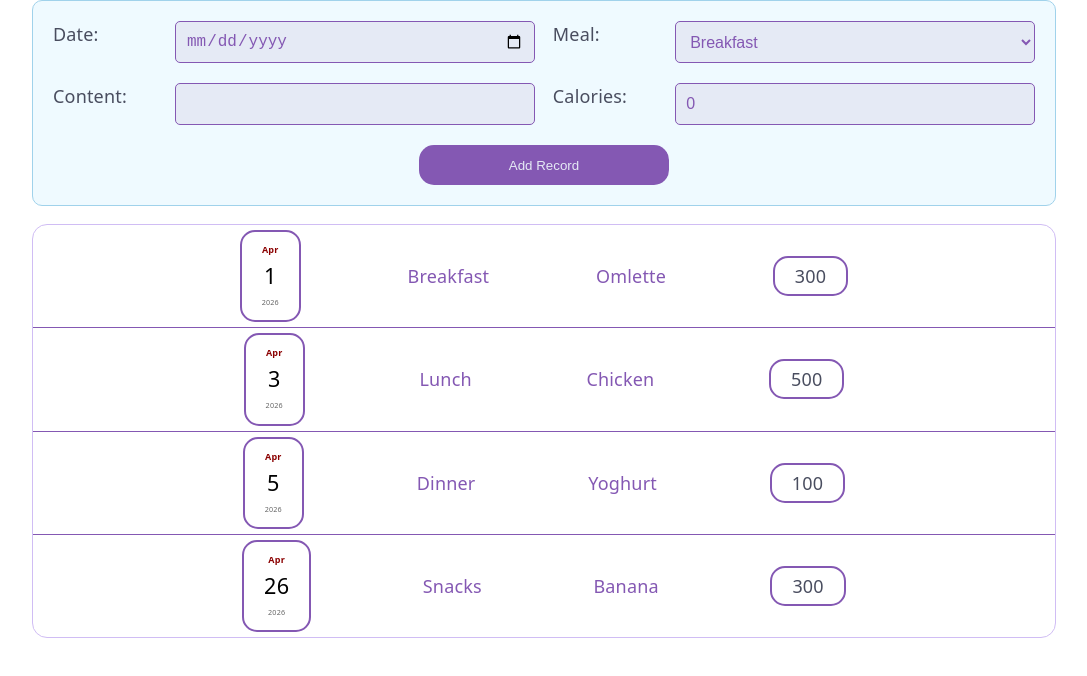
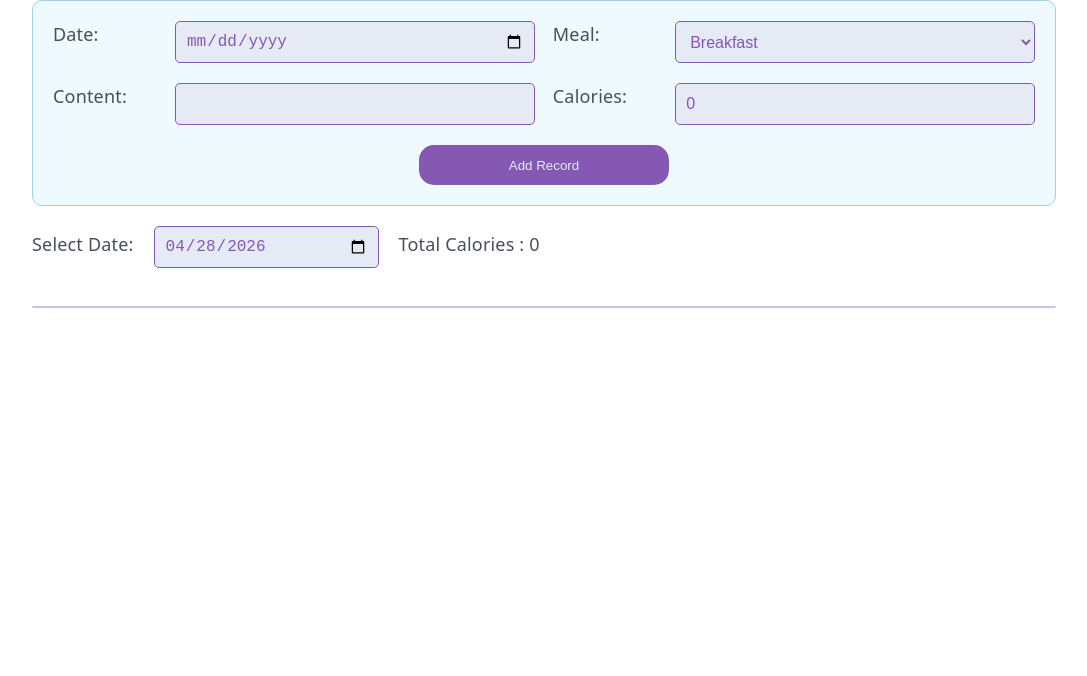
Before and after one commit to OmarKh006/calorie-tracker, a React (Vite) app: page / in a window 1280 px wide. Shown: the top 676 px of the page, without its empty margins (96-1183 px from the left). Built offline with nearby package versions, Linux system fonts and the light colour scheme.

Commit message:
filtering records by date

```diff
--- a/src/App.jsx
+++ b/src/App.jsx
@@ -1,6 +1,6 @@
 import { useState } from "react";
-import RecordList from "./components/calorieRecordsSection/RecordList";
 import CaloriesRecordEdit from "./components/edit/CaloriesRecordEdit";
+import ListingSection from "./components/calorieRecordsSection/ListingSection";
 
 const INITIAL_RECORDS = [
   {
@@ -45,13 +45,12 @@ function App() {
     };
     setRecords((prevRecord) => [formattedRecord, ...prevRecord]);
     setNextID((previous) => previous + 1);
-    console.log(record);
   };
 
   return (
     <>
       <CaloriesRecordEdit onFormSubmit={formSubmit} />
-      <RecordList records={records}></RecordList>
+      <ListingSection allRecords={records} />
     </>
   );
 }
--- /dev/null
+++ b/src/components/calorieRecordsSection/ListingSection.jsx
@@ -0,0 +1,51 @@
+import RecordList from "./RecordList";
+import styles from "./ListingSection.module.css";
+import { useState } from "react";
+
+function ListingSection(props) {
+  const { allRecords } = props;
+  const [currentDate, setCurrentDate] = useState(new Date());
+  const [calories, setCalories] = useState(0);
+
+  const filterDate = (record) => {
+    return (
+      record.date.getDate() === currentDate.getDate() &&
+      record.date.getMonth() === currentDate.getMonth() &&
+      record.date.getFullYear() === currentDate.getFullYear()
+    );
+  };
+
+  const filteredRecords = allRecords.filter(filterDate);
+
+  const onDateChangeHandler = (event) => {
+    let sum = 0;
+    setCurrentDate(new Date(event.target.value));
+
+    filteredRecords.forEach((record) => {
+      sum += record.calories;
+    });
+
+    setCalories(sum);
+  };
+
+  return (
+    <>
+      <label className={styles["listing-picker-label"]} htmlFor="listingDate">
+        Select Date:
+      </label>
+      <input
+        className={styles["listing-picker-input"]}
+        type="date"
+        id="listingDate"
+        value={currentDate.toISOString().split("T")[0]}
+        onChange={onDateChangeHandler}
+      />
+      <label className={`${styles["listing-picker-label"]}`}>
+        Total Calories : {calories}
+      </label>
+      <RecordList records={filteredRecords} />
+    </>
+  );
+}
+
+export default ListingSection;
--- /dev/null
+++ b/src/components/calorieRecordsSection/ListingSection.module.css
@@ -0,0 +1,19 @@
+.listing-picker-label {
+  color: var(--theme-color-dark);
+  line-height: 40px;
+  font-weight: 500;
+}
+
+.listing-picker-input {
+  margin: 20px;
+  background-color: var(--theme-background-light);
+  color: var(--theme-color-normal);
+  border: 1px solid var(--theme-color-normal);
+  padding: 10px;
+  border-radius: 5px;
+  width: 100%;
+  max-width: 225px;
+  margin-bottom: 20px;
+  font-size: 16px;
+  box-sizing: border-box;
+}
```
Also changed, not shown: src/components/edit/CaloriesRecordEdit.jsx (+4 -4 lines).
